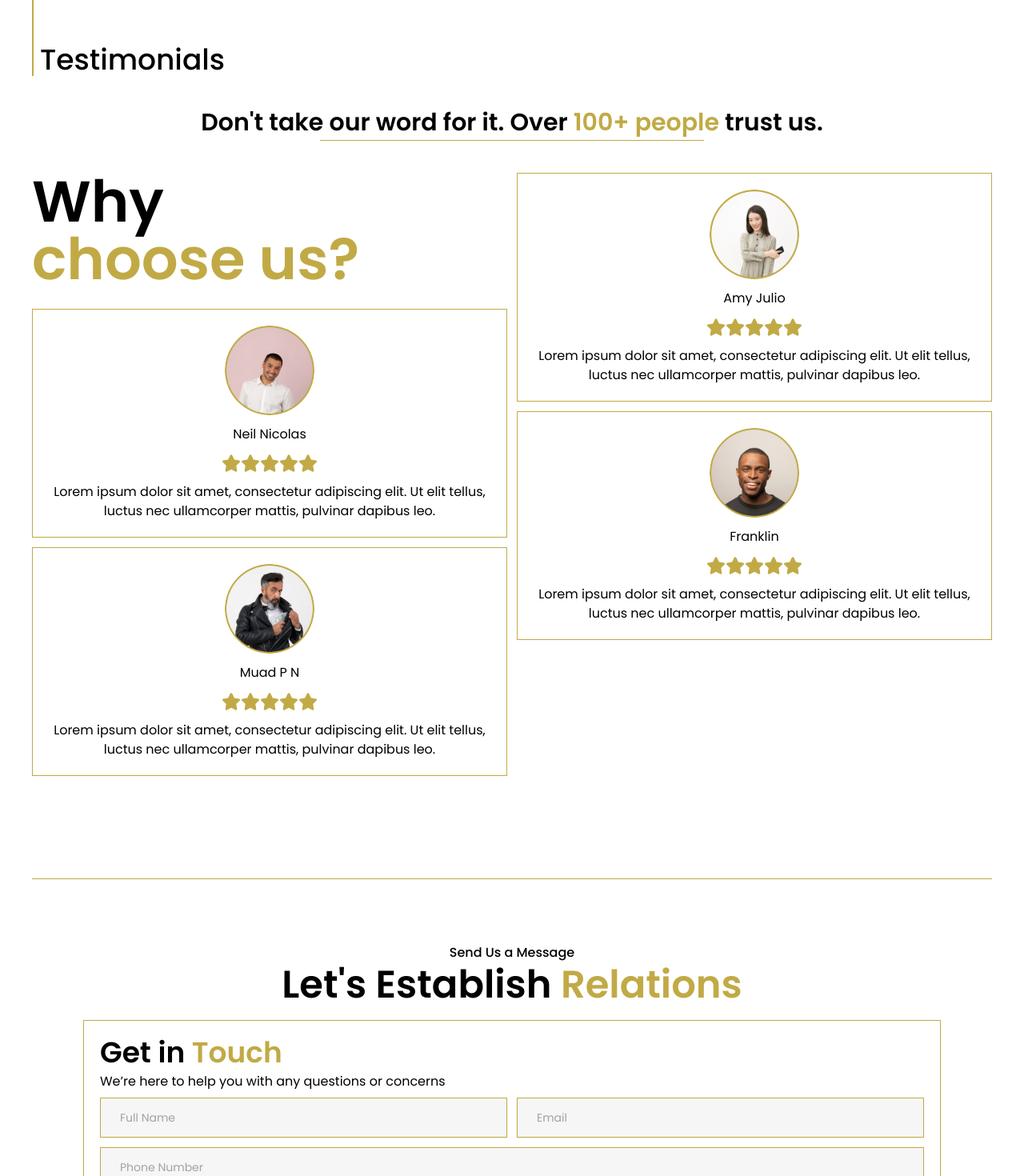
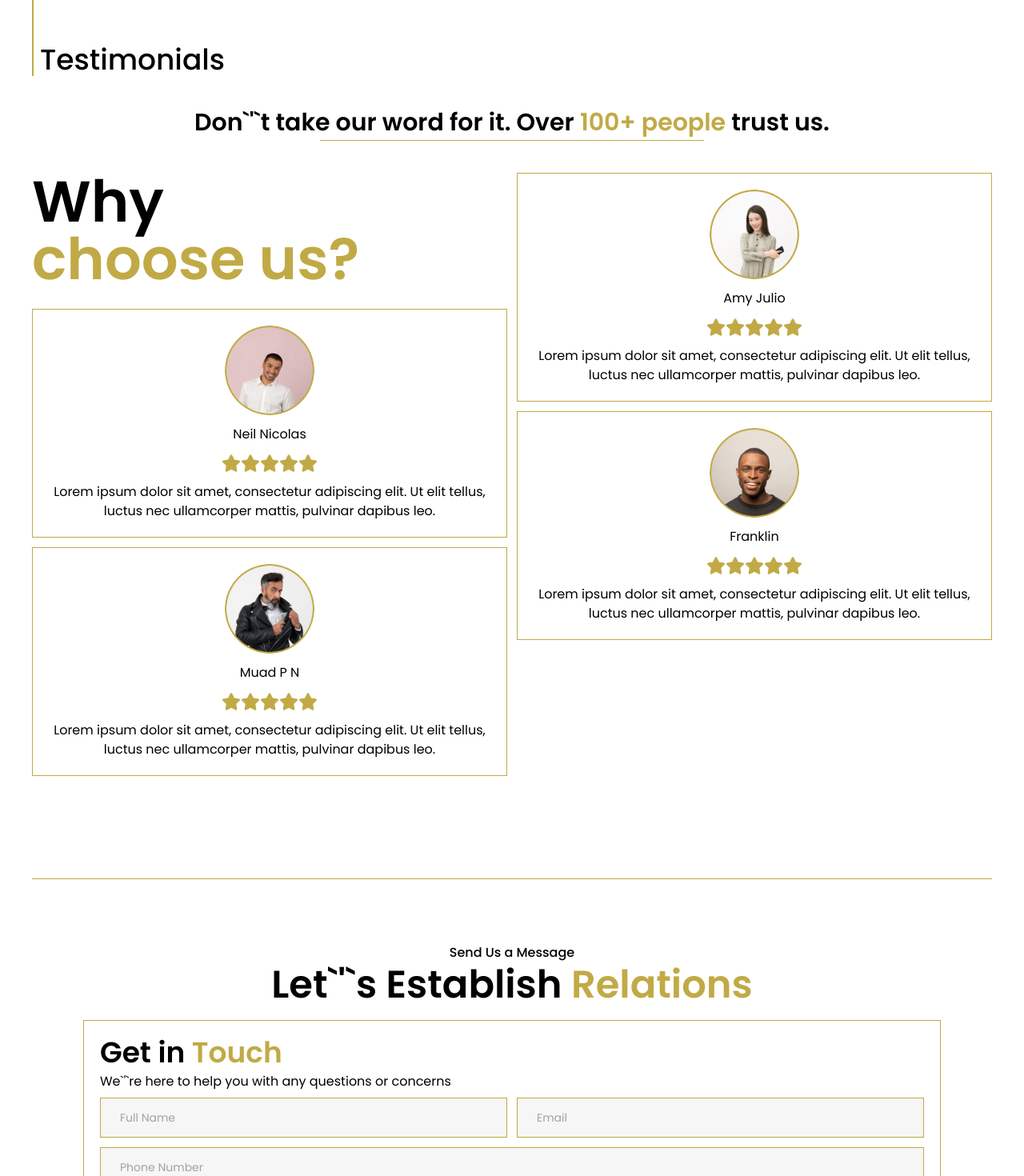
Before and after one commit to Najas06/real-estate-nextJS, a Next.js app: page / in a window 1280 px wide. Shown: the part 4440-5910 px from the top of the page at 80% size. Built offline with nearby package versions, Linux system fonts and the light colour scheme.

Commit message:
apos rechange and build it

```diff
--- a/src/components/home/HomeConnect.tsx
+++ b/src/components/home/HomeConnect.tsx
@@ -11,13 +11,13 @@ const HomeConnect = () => {
         <div className="py-10 px-16 max-md:px-0 ">
           <p className="text-center font-medium">Send Us a Message</p>
           <h2 className="text-center text-5xl font-semibold mt-1 pb-5 max-md:text-3xl max-sm:text-2xl">
-            Let's Establish <span className="text-gold">Relations</span>
+            Let`&apos;`s Establish <span className="text-gold">Relations</span>
           </h2>
           <form className="border border-gold p-5">
             <h2 className="text-4xl max-sm:text-3xl font-semibold">
               Get in <span className="text-gold">Touch</span>
             </h2>
-            <p className="mt-1 mb-2 font-normal">We’re here to help you with any questions or concerns</p>
+            <p className="mt-1 mb-2 font-normal">We`&apos;`re here to help you with any questions or concerns</p>
             <div className="grid grid-cols-2 gap-3 ">
               <Input
                 type="text"
--- a/src/components/home/HomeTestimonal.tsx
+++ b/src/components/home/HomeTestimonal.tsx
@@ -17,7 +17,7 @@ const HomeTestimonal = () => {
           </div>
           <div className="py-10">
             <h2 className="font-semibold text-center text-3xl  ">
-              Don't take our word for it. Over{" "}
+              Don`&apos;`t take our word for it. Over{" "}
               <span className="text-gold">100+ people</span> trust us.
             </h2>
             <div className="border-b mt-1 border-gold w-2/5 mx-auto"></div>
```
